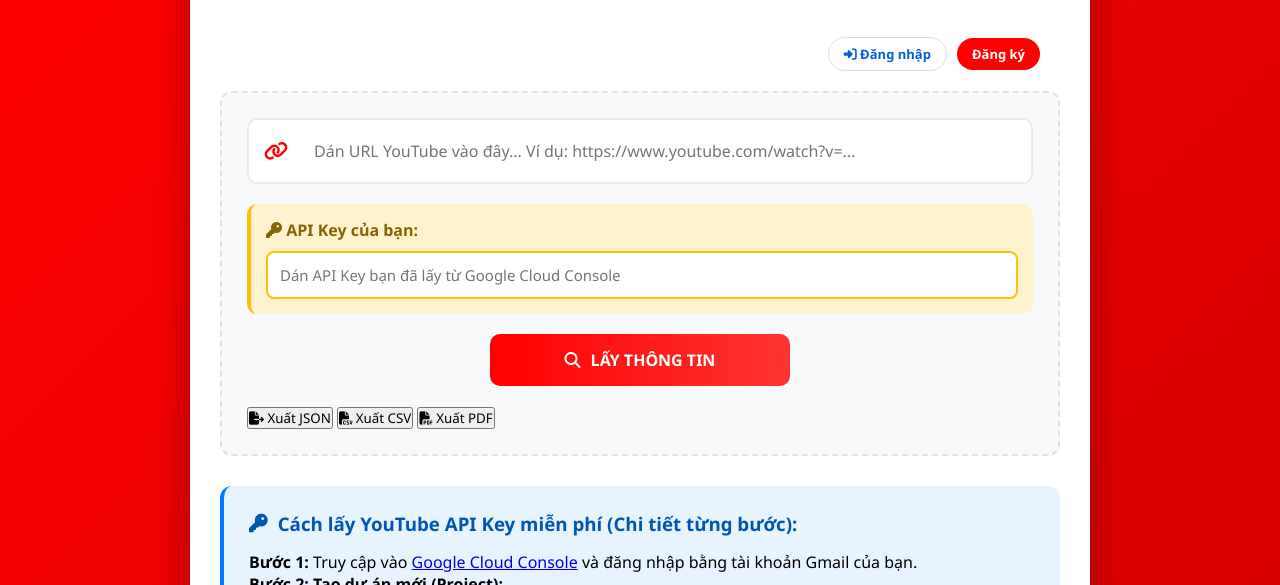
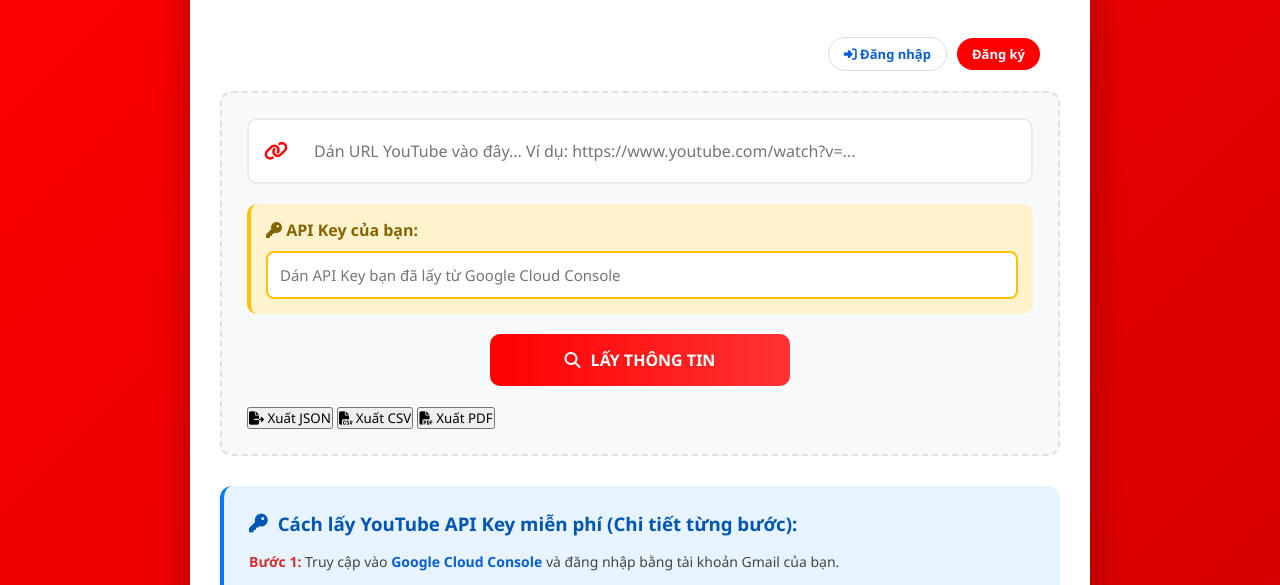
Before and after one commit to nyanvu919/youtube-extractor-backend, a website: page index.html in a window 1280 px wide. Shown: the part 165-750 px from the top of the page. Drawn offline with nearby package versions, Linux system fonts and the light colour scheme.

Commit message:
Update style.css

```diff
--- a/style.css
+++ b/style.css
@@ -1158,3 +1158,21 @@ footer {
     font-size: 18px;
     color: #ff0000;
 }
+
+.step-guide p {
+    margin-bottom: 15px;
+    line-height: 1.6;
+    color: #444;
+    font-size: 14px;
+    text-align: left; /* Đảm bảo chữ canh trái cho dễ đọc */
+}
+
+.step-guide b, .step-guide strong {
+    color: #d32f2f;
+}
+
+.step-guide a {
+    color: #065fd4;
+    text-decoration: none;
+    font-weight: bold;
+}
```
